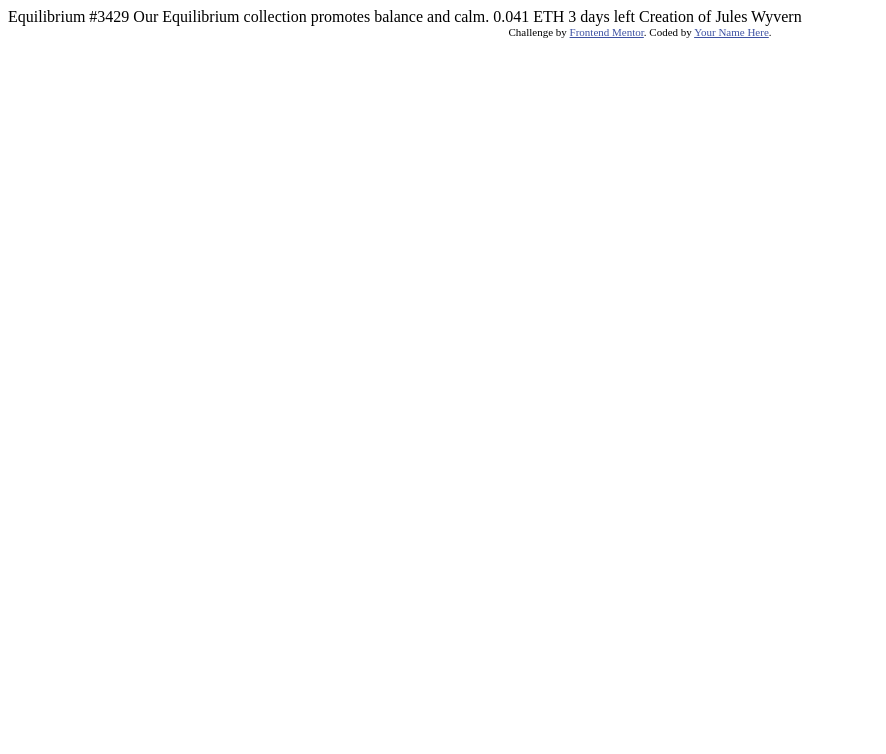
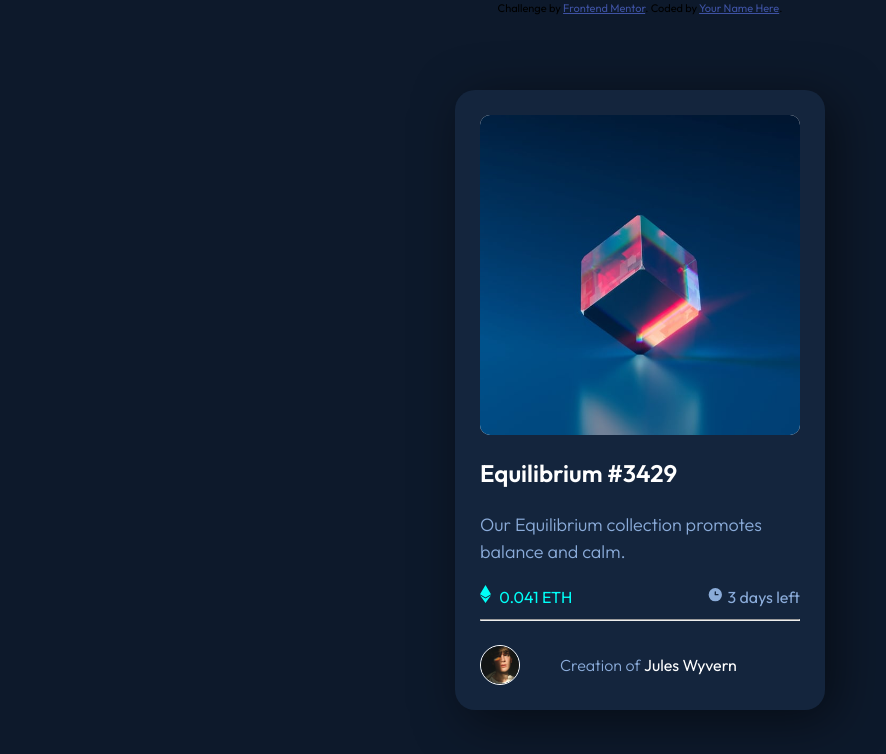
Before and after one commit to EmixamG/NFT-Card, a plain HTML site: page index.html in a window 1280 px wide. Shown: the whole page, without its empty margins (0-886 px from the left). Drawn offline with Linux system fonts and the light colour scheme.

Commit message:
Final version
Did everything in one go. This is the final version

```diff
--- a/index.html
+++ b/index.html
@@ -5,6 +5,8 @@
   <meta name="viewport" content="width=device-width, initial-scale=1.0"> <!-- displays site properly based on user's device -->
 
   <link rel="icon" type="image/png" sizes="32x32" href="./images/favicon-32x32.png">
+  <link rel="stylesheet" href="style.css">
+  <link href="https://fonts.googleapis.com/css2?family=Outfit:wght@300;400;600&display=swap" rel="stylesheet">
 
   <title>Frontend Mentor | NFT preview card component</title>
 
@@ -16,14 +18,29 @@
 </head>
 <body>
 
-  Equilibrium #3429
+<div class="card">
+  <div class="container">
+    <div class="image">
+      <svg width="48" height="48" xmlns="http://www.w3.org/2000/svg"><g fill="none" fill-rule="evenodd"><path d="M0 0h48v48H0z"/><path d="M24 9C14 9 5.46 15.22 2 24c3.46 8.78 12 15 22 15 10.01 0 18.54-6.22 22-15-3.46-8.78-11.99-15-22-15Zm0 25c-5.52 0-10-4.48-10-10s4.48-10 10-10 10 4.48 10 10-4.48 10-10 10Zm0-16c-3.31 0-6 2.69-6 6s2.69 6 6 6 6-2.69 6-6-2.69-6-6-6Z" fill="#FFF" fill-rule="nonzero"/></g></svg>
+      <img id="equilib" src="/images/image-equilibrium.jpg" alt="">
+    </div>
+    <div class="text">
+      <h2> Equilibrium #3429</h2>
+      <p>Our Equilibrium collection promotes balance and calm.</p>
+    </div>
+    <div class="price">
+      <div class="price-eth"> <img src="/images/icon-ethereum.svg" alt=""> 0.041 ETH</div>
+      <div class="time-left"> <img src="/images/icon-clock.svg" alt=""> 3 days left</div>
+    </div>
+    <hr>
+    <br>
+    <div class="author">
+      <img src="/images/image-avatar.png" alt="">
+      <p> Creation of <span>Jules Wyvern</span></p> </div>
+  </div>
+</div>
 
-  Our Equilibrium collection promotes balance and calm.
 
-  0.041 ETH
-  3 days left
-
-  Creation of Jules Wyvern
 
   <div class="attribution">
     Challenge by <a href="https://www.frontendmentor.io?ref=challenge" target="_blank">Frontend Mentor</a>.
--- /dev/null
+++ b/style.css
@@ -0,0 +1,131 @@
+*, :before, :after {
+    margin: 0;
+    padding: 0;
+    box-sizing: border-box;
+
+}
+
+
+body {
+    background: hsl(217, 54%, 11%);
+    height: 100vh;
+    font-family: 'outfit', sans-serif;
+    line-height: 1.5;
+}
+
+
+
+.card {
+    background: hsl(216, 50%, 16%);
+    height: fit-content;
+    width: 90%;
+    max-width: 370px;
+    position: absolute;
+    left: 50%;
+    top: 50%;
+    transform: translate(-50%, -50%);
+    border-radius: 20px;
+    box-shadow: 10px 10px 50px rgba(0,0,0,0.5);
+}
+
+.card .container {
+    width: 100%;
+    padding: 25px;
+}
+
+#equilib {
+    width: 100%;
+    border-radius: 10px;
+    display: block;
+    margin: 0 auto 10px;
+    transition: opacity 0.3s;
+}
+
+
+
+.image {
+    background-color: #fff;
+    border-radius: 10px;
+    cursor:pointer;
+}
+
+
+.image svg {
+    position: absolute;
+    left: 50%;
+    top:30%;
+    transform: translate(-50%, -50%);
+    opacity: 0;
+    transition: opacity 0.3s;
+}
+
+.image:hover #equilib{
+    opacity: 0.7;
+}
+
+.image:hover svg {
+    position: absolute;
+    left: 50%;
+    top:30%;
+    transform: translate(-50%, -50%);
+    opacity: 1;
+    z-index: 1;
+}
+
+h2 {
+    color: #fff;
+    font-size: 1.5em;
+    margin: 20px 0;
+    cursor: pointer;
+}
+
+.text p {
+    color: hsl(215, 51%, 70%);
+    font-size: 18px;
+    font-weight: 300;
+}
+
+.price {
+    display: flex;
+    justify-content: space-between;
+    margin: 20px 0 10px;
+}
+
+.price-eth {
+    color: hsl(178, 100%, 50%);
+}
+
+.price-eth img {
+    padding-right: 5px;
+}
+
+
+.time-left {
+    color: hsl(215, 51%, 70%);
+}
+
+.author {
+    color: #fff;
+    font-weight: 200;
+    display: flex;
+}
+
+.author p {
+    margin: auto 0;
+    padding-left: 20px;
+    font-weight: 300;
+    color: hsl(215, 51%, 70%);
+}
+
+.author span {
+    font-weight: 400;
+    color: #fff;
+    cursor: pointer;
+}
+
+.author img {
+    width : 40px;
+    border: solid 1px #fff;
+    border-radius: 50%;
+    margin-right: 20px
+}
```
